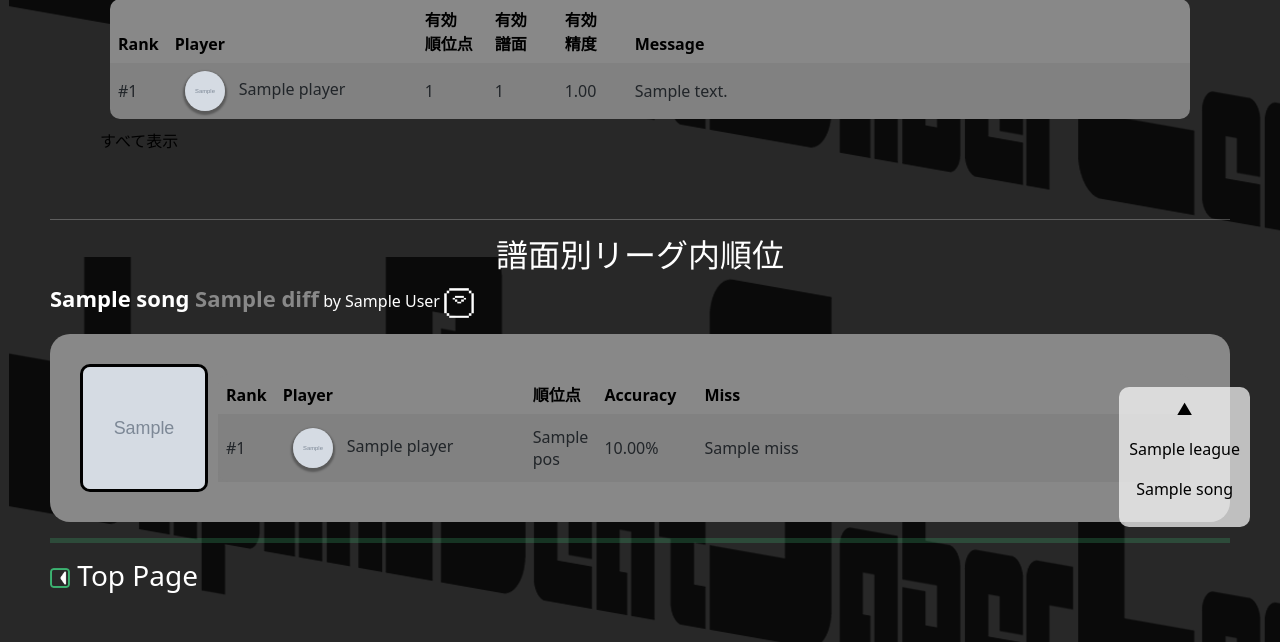
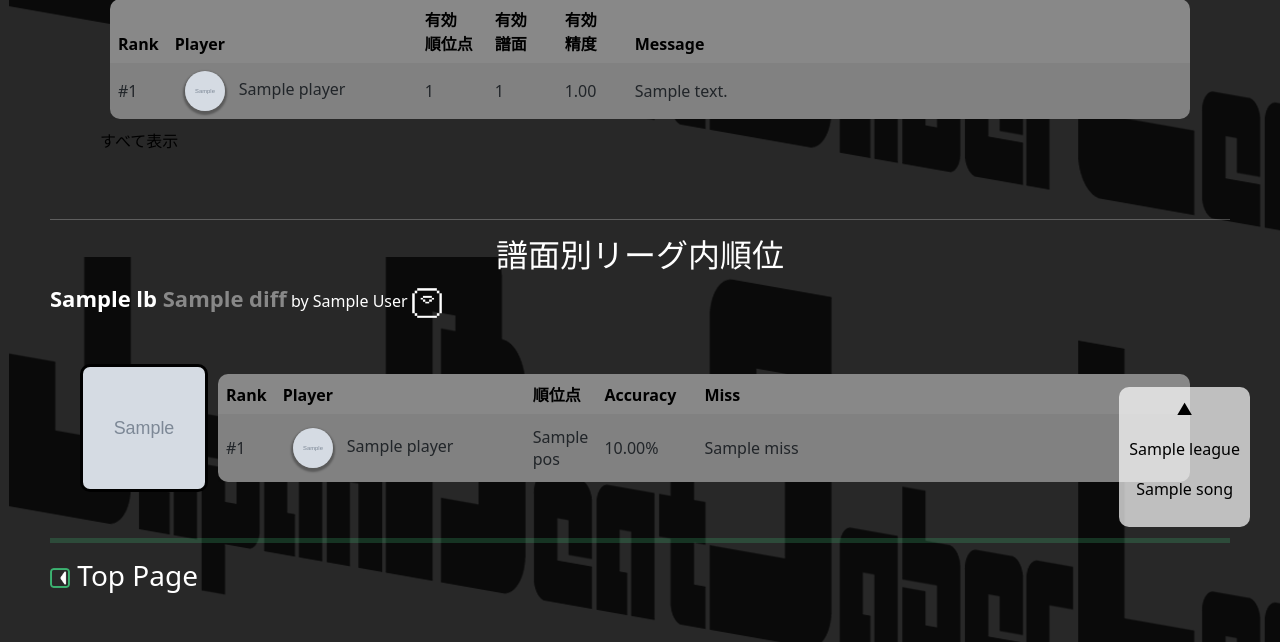
Before and after one commit to hibit-at/jbsl-web, a Django app: template templates/leaderboard.html in a window 1280 px wide. Shown: the part 243-885 px from the top of the page. Run offline with Django 3.2, Linux system fonts and the light colour scheme; tables that the repository leaves empty hold one stand-in row (values such as "Sample post"); the template is opened without the code that fills it: values that come from a table or form of the project are taken from there, most other values are stand-ins (such as "Sample title", 1, 10 or a date in 2020); grey boxes marked "Sample" are stand-in pictures.

Commit message:
refactor

```diff
--- a/templates/leaderboard.html
+++ b/templates/leaderboard.html
@@ -177,22 +177,20 @@
 </div>
 <hr>
 <h2 style="text-align:center">譜面別リーグ内順位</h2>
-{% for LB in LBs %}
+{% for song in LBs %}
     <p>
-        <span style="font-size:22px;font-weight:bold">{{ LB.song.title }} <span style="color:{{ LB.song.color }}">{{ LB.song.diff }}</span></span> by {{ LB.song.author }}
-        <a href="https://scoresaber.com/leaderboard/{{ LB.song.lid }}"
+        <span style="font-size:22px;font-weight:bold">{{ song.title }} <span style="color:{{ song.color }}">{{ song.diff }}</span></span> by {{ song.author }}
+        <a href="https://scoresaber.com/leaderboard/{{ song.lid }}"
            style="filter:invert()">
             <img src={% static 'ScoreSaberLogo.png' %} width="30px" height="30px">
         </a>
-        <a href="https://beatsaver.com/maps/{{ LB.song.bsr }}"></a>
+        <a href="https://beatsaver.com/maps/{{ song.bsr }}"></a>
     </p>
-    <div id="{{ LB.song.lid }}"
+    <div id="{{ song.lid }}"
          class="top5-target"
-         style="background-color:{{ Linfo.bgcolor }};
-                padding:30px;
-                border-radius:20px;">
+         style="padding:30px;">
         <div style="display:flex">
-            <img src="{{ LB.song.imageURL }}" class="thumb">
+            <img src="{{ song.imageURL }}" class="thumb">
             <table class="table table-striped table-borderless"
                    style="margin-left;background-color:{{ league.color }}">
                 <thead>
@@ -215,7 +213,7 @@
                     </tr>
                 </thead>
                 <tbody style="color:black">
-                    {% for score in LB.scores %}
+                    {% for score in song.scores %}
                         <tr>
                             <td width="50px">
                                 #{{ score.rank }}
```
Also changed, not shown: app/views.py (+5 -3 lines).
